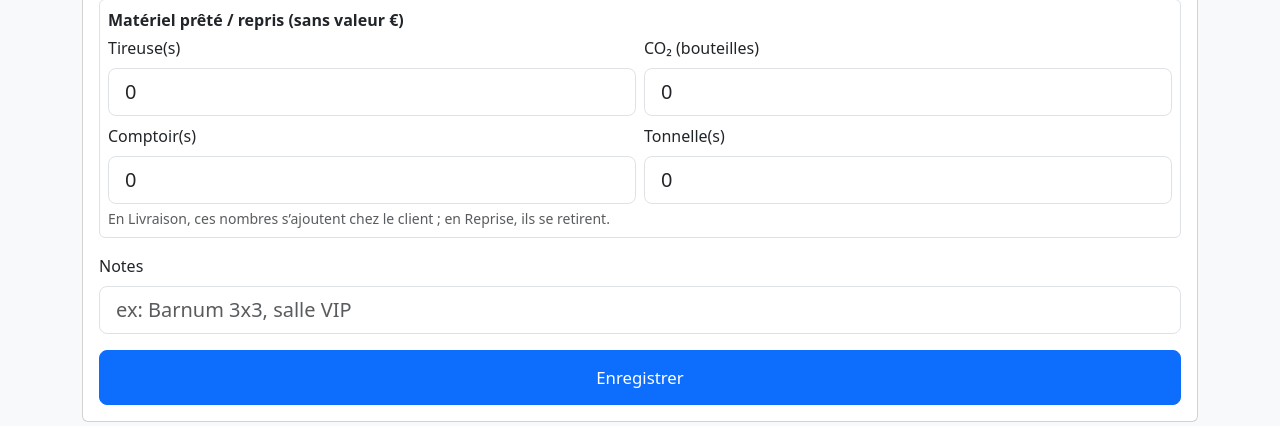
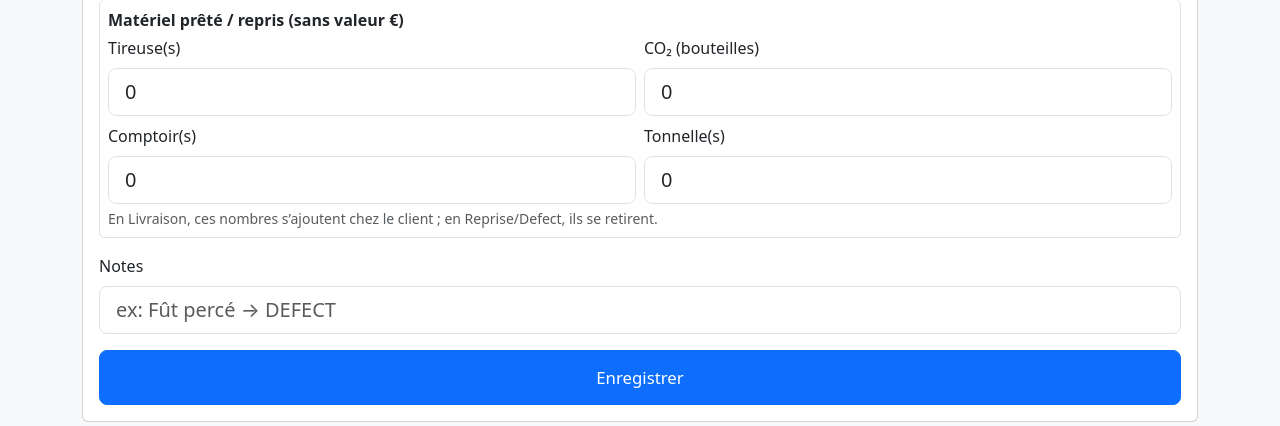
Before and after one commit to lecentrallanderneau-oss/livraison-et-suivi-futs, a Flask app: page /movement/new in a window 1280 px wide. Shown: the part 893-1319 px from the top of the page. Run offline with Flask 3, Linux system fonts and the light colour scheme.

Commit message:
Update movement_new.html

```diff
--- a/templates/movement_new.html
+++ b/templates/movement_new.html
@@ -20,6 +20,7 @@
     <select name="type" class="form-select form-select-lg" required>
       <option value="OUT">Livraison</option>
       <option value="IN">Reprise</option>
+      <option value="DEFECT">Reprise défectueux</option>
     </select>
   </div>
 
@@ -95,12 +96,12 @@
         <input type="number" name="eq_tonnelle" class="form-control form-control-lg" value="0" min="0">
       </div>
     </div>
-    <div class="form-text">En Livraison, ces nombres s’ajoutent chez le client ; en Reprise, ils se retirent.</div>
+    <div class="form-text">En Livraison, ces nombres s’ajoutent chez le client ; en Reprise/Defect, ils se retirent.</div>
   </div>
 
   <div class="mb-3">
     <label class="form-label">Notes</label>
-    <input name="notes" class="form-control form-control-lg" placeholder="ex: Barnum 3x3, salle VIP">
+    <input name="notes" class="form-control form-control-lg" placeholder="ex: Fût percé → DEFECT">
   </div>
 
   <button class="btn btn-primary btn-lg w-100">Enregistrer</button>
```
